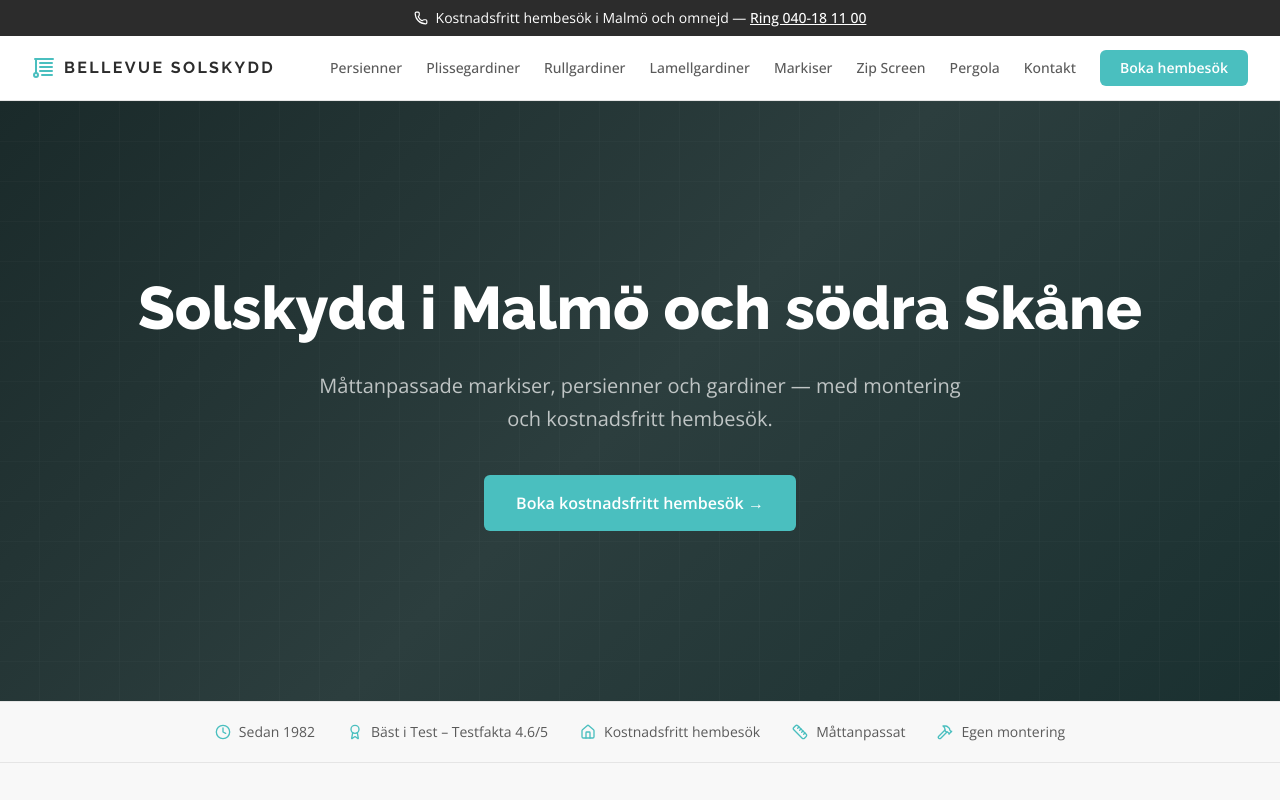
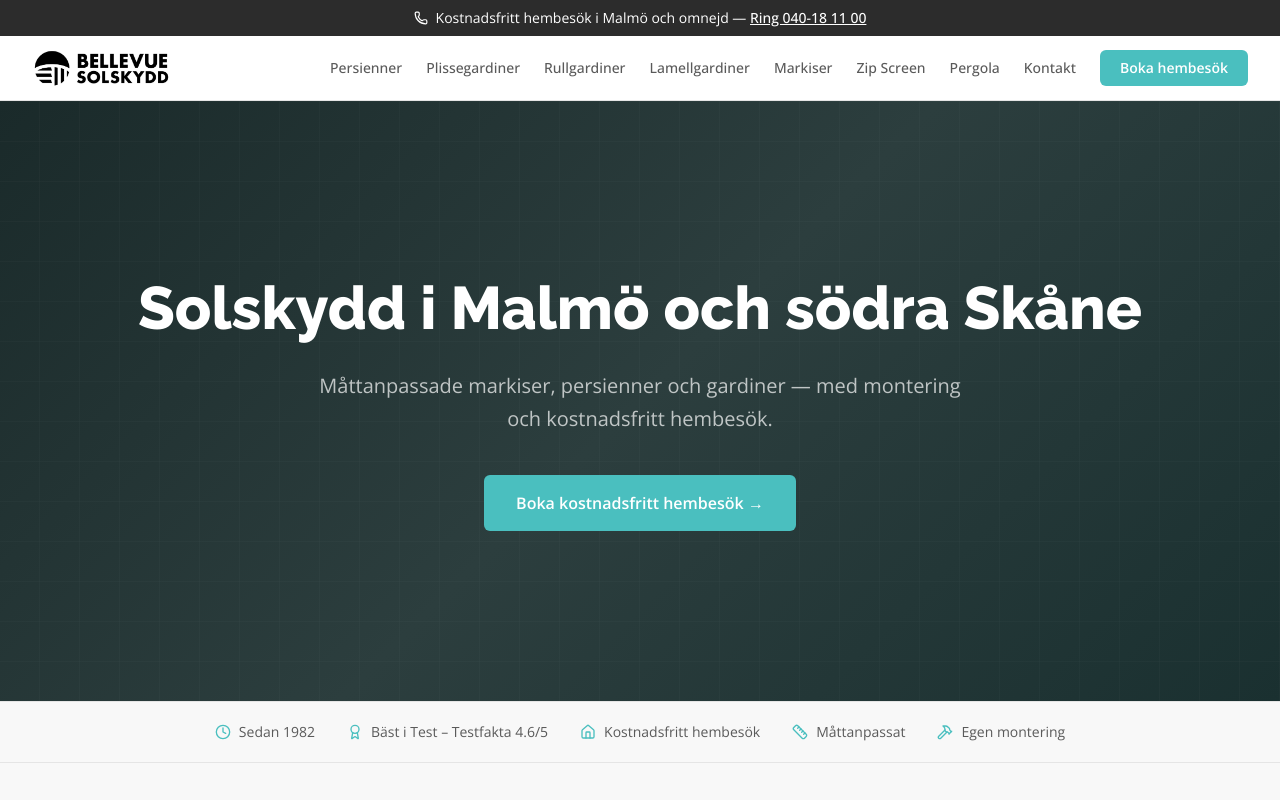
Before and after one commit to tobiasbjork78-alt/bellevue-solskydd, a Next.js app in the folder nextjs-site/: page / in a window 1280 px wide. Shown: the top 800 px of the page. Built offline with nearby package versions, Linux system fonts and the light colour scheme.

Commit message:
FEL 1: Byt generisk blinds-ikon mot Bellevue Solskydd-logo i Header

```diff
--- a/nextjs-site/app/components/Header.tsx
+++ b/nextjs-site/app/components/Header.tsx
@@ -1,8 +1,9 @@
 "use client";
 
 import { useState } from "react";
-import { Menu, X, Blinds } from "lucide-react";
+import { Menu, X } from "lucide-react";
 import Link from "next/link";
+import Image from "next/image";
 
 const navLinks = [
   { label: "Persienner", href: "/persienner" },
@@ -22,11 +23,15 @@
     <header className="sticky top-0 z-50 bg-white border-b border-border">
       <div className="max-w-7xl mx-auto px-4 sm:px-6 lg:px-8">
         <div className="flex items-center justify-between h-16">
-          <Link href="/" className="flex items-center gap-2">
-            <Blinds className="w-6 h-6 text-teal" />
-            <span className="font-[family-name:var(--font-heading)] text-sm sm:text-base font-bold tracking-[0.15em] uppercase text-charcoal">
-              Bellevue Solskydd
-            </span>
+          <Link href="/" className="flex items-center" aria-label="Bellevue Solskydd — till startsidan">
+            <Image
+              src="/images/brand/bellevue-solskydd-logo.webp"
+              alt="Bellevue Solskydd"
+              width={980}
+              height={283}
+              priority
+              className="h-9 sm:h-10 w-auto"
+            />
           </Link>
 
           {/* Desktop nav */}
```
Also changed, not shown: nextjs-site/public/images/brand/bellevue-solskydd-logo.webp (added).
